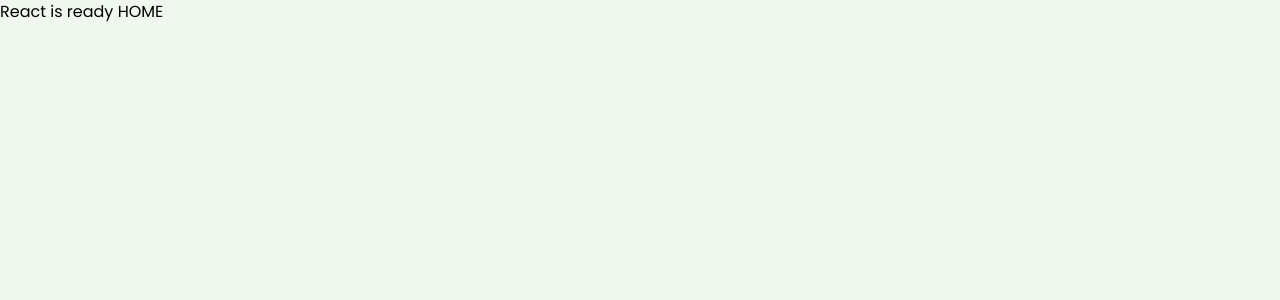
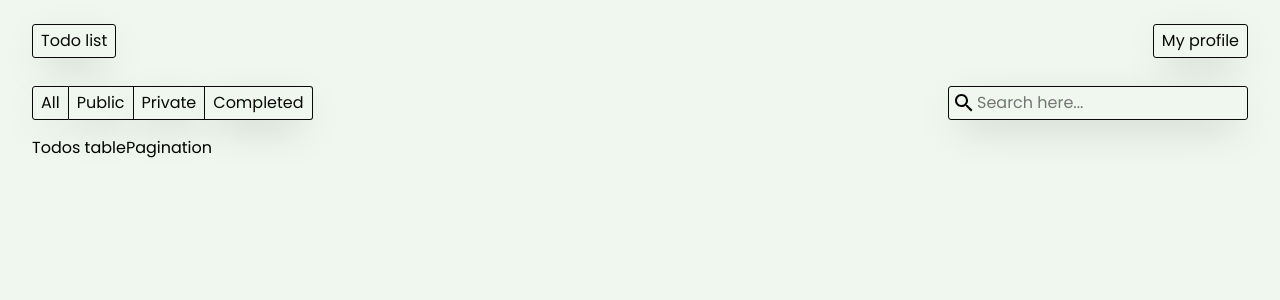
Before and after one commit to biryukov-m/todo-app, a React (Create React App) app in the folder packages/frontend/: page / in a window 1280 px wide. Shown: the top 300 px of the page. Built offline with nearby package versions, Linux system fonts and the light colour scheme.

Commit message:
feat: Add layout header filter todo page components

```diff
--- /dev/null
+++ b/packages/frontend/src/modules/common/components/todo/components/Filters/Filters.component.tsx
@@ -0,0 +1,21 @@
+import React from 'react';
+import SearchIcon from '@mui/icons-material/Search';
+import * as Styled from './Filters.styled';
+import { Button as StyledButton } from '../../../button/button.styled';
+
+export const Filters: React.FC = () => (
+  <Styled.Wrapper>
+    <Styled.ButtonGroup>
+      <StyledButton>All</StyledButton>
+      <StyledButton>Public</StyledButton>
+      <StyledButton>Private</StyledButton>
+      <StyledButton>Completed</StyledButton>
+    </Styled.ButtonGroup>
+    <Styled.SearchBarWrapper>
+      <Styled.SearchIconWrapper>
+        <SearchIcon />
+      </Styled.SearchIconWrapper>
+      <Styled.SearchBarField placeholder="Search here..." />
+    </Styled.SearchBarWrapper>
+  </Styled.Wrapper>
+);
--- /dev/null
+++ b/packages/frontend/src/modules/common/components/todo/components/Filters/Filters.styled.ts
@@ -0,0 +1,71 @@
+import styled from 'styled-components';
+import { FONTS, COLORS, SPACES, MEDIA } from '../../../../../theme';
+
+export const Wrapper = styled.div`
+  display: flex;
+  justify-content: space-between;
+  margin: 0 0 ${SPACES.m};
+  flex-wrap: wrap-reverse;
+  row-gap: ${SPACES.s};
+`;
+export const ButtonGroup = styled.div`
+  display: flex;
+  & > button {
+    border-radius: 0;
+    &:nth-last-child(1) {
+      border-bottom-right-radius: 3px;
+      border-top-right-radius: 3px;
+    }
+    &:nth-of-type(1) {
+      border-bottom-left-radius: 3px;
+      border-top-left-radius: 3px;
+    }
+    &:nth-of-type(n + 2) {
+      border-left: none;
+    }
+  }
+  @media screen and (max-width: ${MEDIA.mobile}) {
+    width: 100%;
+    & > button {
+      flex-grow: 1;
+    }
+  }
+`;
+
+export const SearchBarWrapper = styled.div`
+  position: relative;
+  width: 300px;
+  @media screen and (max-width: ${MEDIA.tablet}) {
+    width: 36%;
+  }
+  @media screen and (max-width: ${MEDIA.mobile}) {
+    width: 200px;
+  }
+`;
+
+export const SearchBarField = styled.input`
+  width: 100%;
+  background-color: ${COLORS.white};
+  outline: 0;
+  border: 1px solid ${COLORS.black};
+  outline: 0;
+  text-decoration: none;
+  padding: ${SPACES.xs} ${SPACES.s} ${SPACES.xs} ${SPACES.xl};
+  background-color: ${COLORS.white};
+  font-family: ${FONTS.FAMILIES.normal};
+  font-size: ${FONTS.SIZES.m};
+  color: ${COLORS.black};
+  border: 1px solid ${COLORS.black};
+  border-radius: 3px;
+  box-shadow: 0px 13px 40px -12px rgba(0, 0, 0, 0.35);
+  transition: all 0.3s ease 0s;
+`;
+
+export const SearchIconWrapper = styled.div`
+  position: absolute;
+  display: flex;
+  align-items: center;
+  justify-content: center;
+  height: 100%;
+  margin-left: ${SPACES.xs};
+`;
--- /dev/null
+++ b/packages/frontend/src/modules/common/components/todo/components/Header/Header.component.tsx
@@ -0,0 +1,12 @@
+import React from 'react';
+import { Button as StyledButton } from '../../../button/button.styled';
+import * as Styled from './Header.styled';
+
+export const Header: React.FC = () => (
+  <Styled.Layout>
+    <Styled.Flex>
+      <StyledButton>My profile</StyledButton>
+      <StyledButton>Todo list</StyledButton>
+    </Styled.Flex>
+  </Styled.Layout>
+);
--- /dev/null
+++ b/packages/frontend/src/modules/common/components/todo/components/Header/Header.styled.ts
@@ -0,0 +1,13 @@
+import styled from 'styled-components';
+import { SPACES } from '../../../../../theme';
+
+export const Layout = styled.div`
+  width: 95%;
+  margin: ${SPACES.l} auto ${SPACES.xl};
+`;
+export const Flex = styled.div`
+  display: flex;
+  width: 100%;
+  justify-content: space-between;
+  flex-direction: row-reverse;
+`;
--- /dev/null
+++ b/packages/frontend/src/modules/common/components/todo/layout/Layout.component.tsx
@@ -0,0 +1,13 @@
+import React from 'react';
+import { Outlet } from 'react-router-dom';
+import { Header } from '../components/Header/Header.component';
+import * as Styled from './Layout.styled';
+
+export const Layout: React.FC = () => (
+  <>
+    <Header />
+    <Styled.Layout>
+      <Outlet />
+    </Styled.Layout>
+  </>
+);
--- /dev/null
+++ b/packages/frontend/src/modules/common/components/todo/layout/Layout.styled.ts
@@ -0,0 +1,7 @@
+import styled from 'styled-components';
+
+export const Layout = styled.div`
+  width: 100%;
+  max-width: 95%;
+  margin: 0 auto;
+`;
--- /dev/null
+++ b/packages/frontend/src/modules/common/components/todo/pages/Todos.component.tsx
@@ -0,0 +1,10 @@
+import React from 'react';
+import { Filters } from '../components/Filters/Filters.component';
+
+export const Todos: React.FC = () => (
+  <>
+    <Filters />
+    <span>Todos table</span>
+    <span>Pagination</span>
+  </>
+);
--- a/packages/frontend/src/modules/common/consts/app-keys.const.ts
+++ b/packages/frontend/src/modules/common/consts/app-keys.const.ts
@@ -25,7 +25,8 @@ export const BACKEND_KEYS = {
 };
 
 export const ROUTER_KEYS = {
-  ROOT: '/',
-  HOME: 'home',
-  AUTHORIZED: 'authorized'
+  // ROOT: '/',
+  TODOS_ROOT: '/'
+  // HOME: 'home',
+  // AUTHORIZED: 'authorized',
 };
--- a/packages/frontend/src/modules/navigation/index.tsx
+++ b/packages/frontend/src/modules/navigation/index.tsx
@@ -1,12 +1,17 @@
 import React from 'react';
-import { BrowserRouter as Router, Route, Switch } from 'react-router-dom';
-import HomePageContainer from '../home';
+import { BrowserRouter as Router, Route, Routes } from 'react-router-dom';
+// import HomePageContainer from '../home';
 import { APP_KEYS } from '../common/consts';
+import { Layout } from '../common/components/todo/layout/Layout.component';
+import { Todos } from '../common/components/todo/pages/Todos.component';
 
 export const MainRouter = () => (
   <Router>
-    <Switch>
-      <Route component={HomePageContainer} path={APP_KEYS.ROUTER_KEYS.ROOT} />
-    </Switch>
+    <Routes>
+      {/* <Route component={HomePageContainer} path={APP_KEYS.ROUTER_KEYS.ROOT} /> */}
+      <Route element={<Layout />} path={APP_KEYS.ROUTER_KEYS.TODOS_ROOT}>
+        <Route element={<Todos />} path={APP_KEYS.ROUTER_KEYS.TODOS_ROOT} />
+      </Route>
+    </Routes>
   </Router>
 );
```
